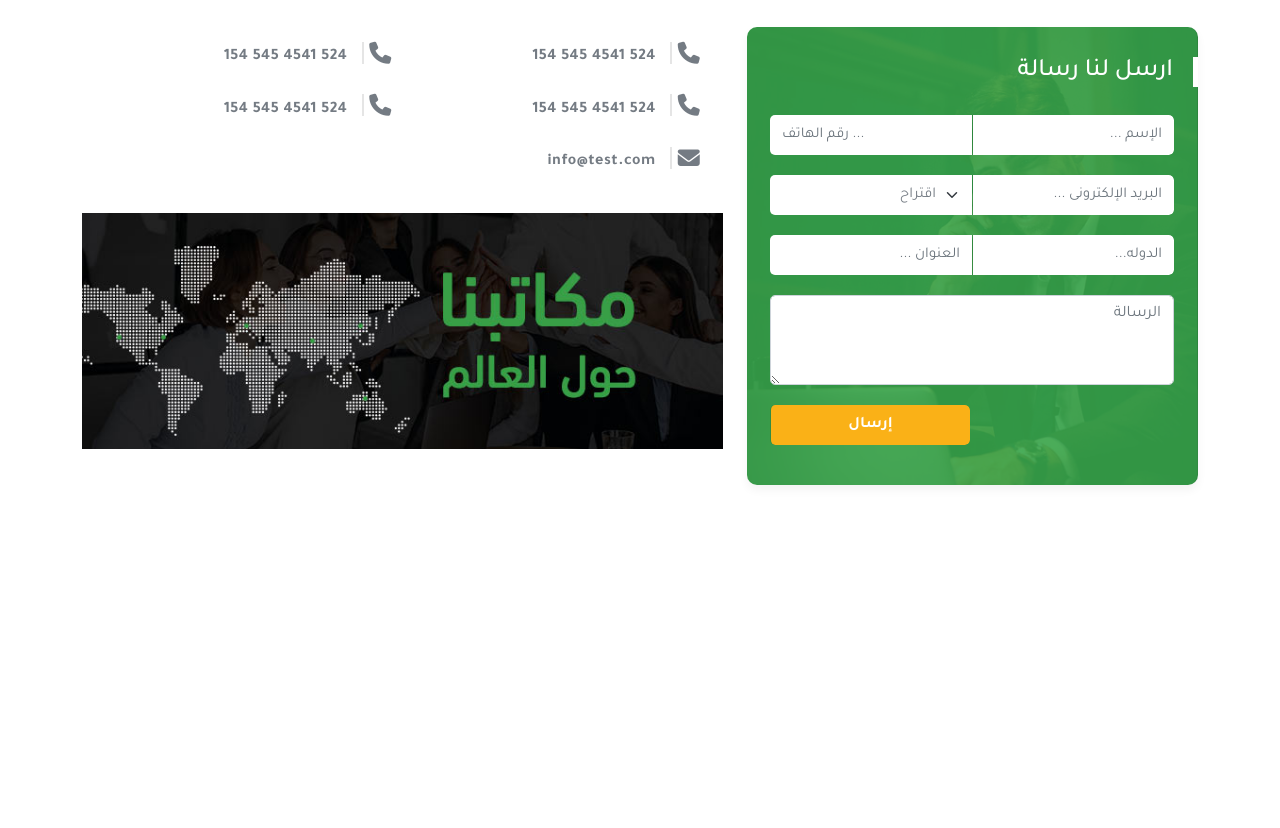
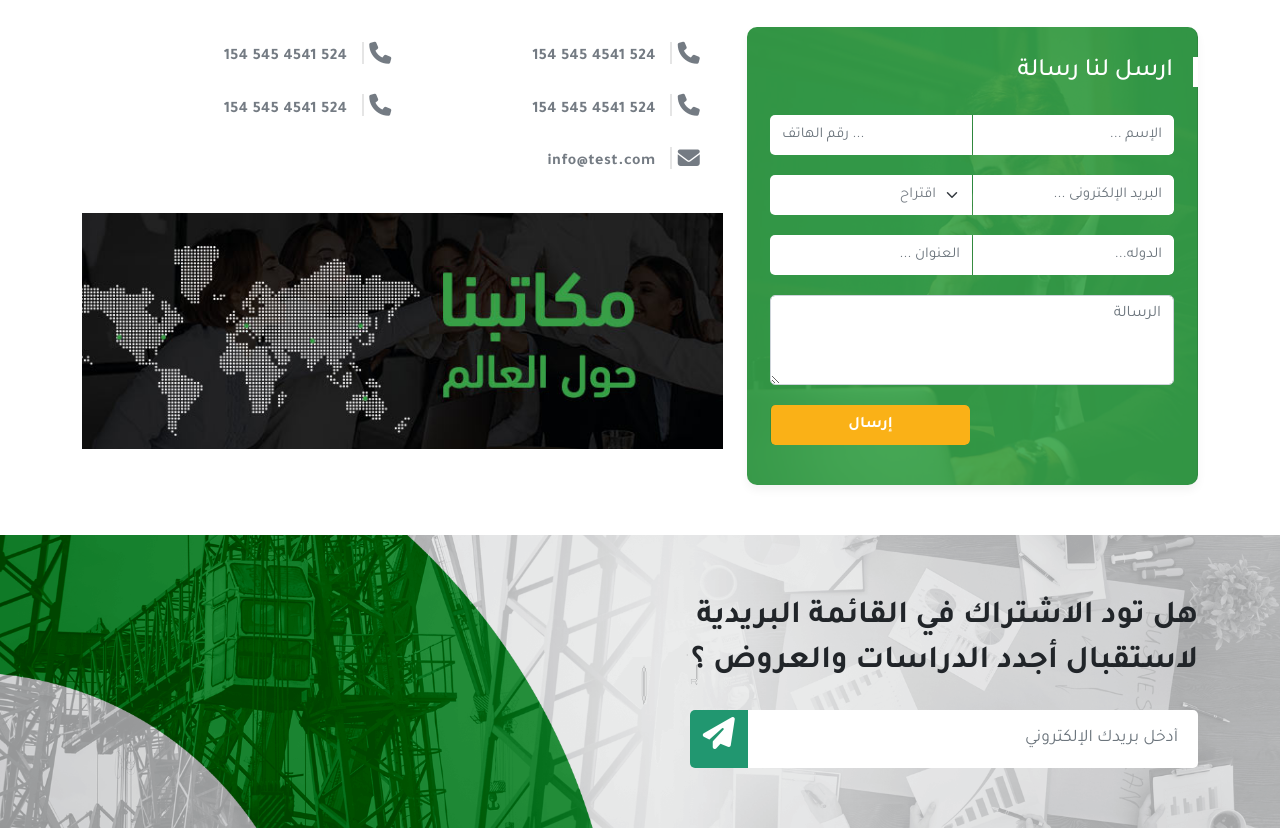
Before and after one commit to Abdelrhman313/landing-page, a plain HTML site: page index.html in a window 1280 px wide. Shown: the part 1676-2504 px from the top of the page. Before the commit the page ends 2211 px from the top, so only its background shows below. Drawn offline with nearby package versions, Linux system fonts and the light colour scheme.

Commit message:
add mailing-box  section

```diff
--- a/css/main.css
+++ b/css/main.css
@@ -731,17 +731,69 @@ button:focus,
   color: var(--gray);
 }
 
-@media (max-width:767.9px) {
-  .contact-us{
+@media (max-width: 767.9px) {
+  .contact-us {
     padding: 50px 20px;
   }
-  .contact-info ul li{
+  .contact-info ul li {
     text-align: center;
   }
   .contact-us .contact-form input,
-  .contact-us .contact-form select ,
+  .contact-us .contact-form select,
   .contact-us .contact-form input.flag,
   .contact-us .contact-form select.flag {
     border-radius: 5px;
   }
 }
+
+/******************** mailing-box ******************/
+.mailing-box {
+  padding: 60px 15px;
+  background-image: url(../images/bg.png);
+  background-position: center;
+  background-size: cover;
+}
+
+.mailing-box h2 {
+  font-size: 2rem;
+  line-height: 1.4;
+  color: var(--dark-color);
+  margin: 0;
+  margin-bottom: 25px;
+  font-weight: 700;
+}
+.mailing-box input {
+  margin: 0;
+  border: 0;
+  padding: 0 20px;
+  font-size: 1.1rem;
+  height: 58px;
+  border-radius: 5px;
+  width: 100%;
+}
+.mailing-box input:focus{
+  border: none;
+  box-shadow: none;
+}
+.mailing-box button {
+  position: absolute;
+  top: 0;
+  left: 0;
+  padding: 0;
+  width: 58px;
+  line-height: 58px;
+  height: 58px;
+  font-size: 2rem;
+  border-radius: 5px 0px 0px 5px;
+  background-color: var(--green);
+  color: #fff;
+}
+.mailing-box button:hover {
+  background-color: #45bb94;
+  color: #fff;
+}
+@media (max-width: 768px) {
+  .mailing-box{
+    text-align: center;
+  }
+}
--- a/index.html
+++ b/index.html
@@ -744,6 +744,34 @@
     </div>
     <!-- End Contact Us -->
 
+    <!-- Start mailing-box -->
+    <div class="mailing-box">
+      <div
+        class="container d-flex justify-content-lg-start justify-content-center"
+      >
+        <div class="info">
+          <h2 class="col-12 col-md-7 col-lg-6">
+            هل تود الاشتراك في القائمة البريدية لاستقبال أجدد الدراسات والعروض ؟
+          </h2>
+          <form action=" " method="post" class="col-12 col-md-7 col-lg-6 d-flex position-relative">
+            <input
+              type="email"
+              name="your-email"
+              value=""
+              size="40"
+              class="form-control text-right"
+              aria-required="true"
+              placeholder="أدخل بريدك الإلكتروني"
+            />
+            <button type="submit" class="btn" role="button">
+              <i class="fa-solid fa-paper-plane"></i>
+            </button>
+          </form>
+        </div>
+      </div>
+    </div>
+    <!-- End mailing-box -->
+
     <!-- Bootstrap -->
     <script
       src="https://cdn.jsdelivr.net/npm/bootstrap@5.0.2/dist/js/bootstrap.bundle.min.js"
```
Also changed, not shown: images/signup-bg-1.png (added).
